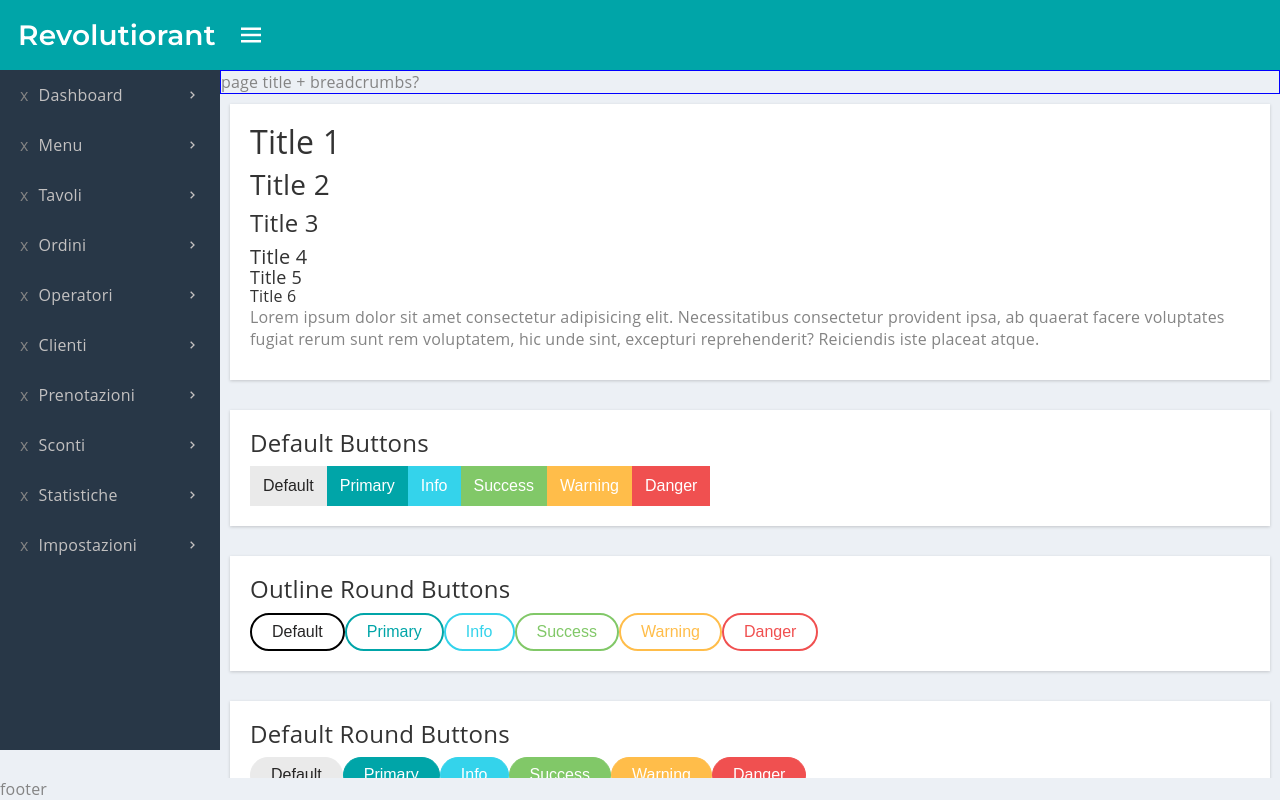
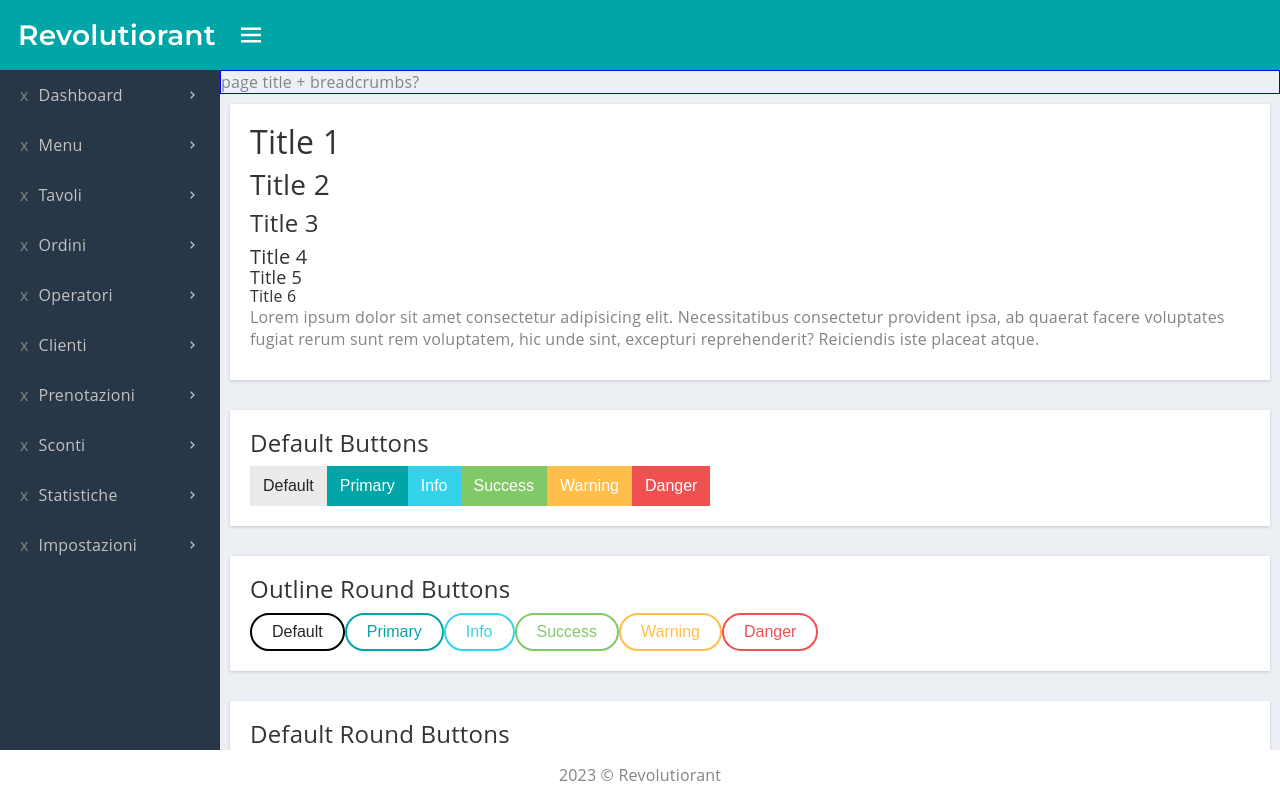
Before and after one commit to giusene/Revolutiorant-AdminPanel, a Next.js app: page / in a window 1280 px wide. Built offline with nearby package versions, Linux system fonts and the light colour scheme.

Commit message:
Componente Footer

```diff
--- /dev/null
+++ b/src/components/Footer/Footer.tsx
@@ -0,0 +1,10 @@
+import styles from "./styles.module.scss";
+
+const Footer = () => {
+  return (
+    <div className={styles.Footer}>
+      <p>2023 © Revolutiorant</p>
+    </div>
+  );
+};
+export default Footer;
--- /dev/null
+++ b/src/components/Footer/styles.module.scss
@@ -0,0 +1,12 @@
+.Footer {
+  height: $footer-height;
+  width: 100%;
+  display: flex;
+  align-items: center;
+  justify-content: center;
+  flex-direction: column;
+  background-color: $white-color;
+  p {
+    margin: 0;
+  }
+}
--- a/src/components/Header/styles.module.scss
+++ b/src/components/Header/styles.module.scss
@@ -2,7 +2,7 @@
   width: 100%;
   height: $header-height;
   background-color: $primary-color;
-  padding: rem(18px);
+  padding: 0 rem(18px);
   display: flex;
   align-items: center;
   gap: rem(20px);
--- a/src/pages/_app.tsx
+++ b/src/pages/_app.tsx
@@ -3,6 +3,7 @@ import type { AppProps } from "next/app";
 import styles from "./../styles/app.module.scss";
 import Header from "@/components/Header/Header";
 import SideMenu from "@/components/SideMenu/SideMenu";
+import Footer from "@/components/Footer/Footer";
 
 export default function App({ Component, pageProps }: AppProps) {
   return (
@@ -19,7 +20,7 @@ export default function App({ Component, pageProps }: AppProps) {
           </div>
         </div>
       </div>
-      <div>footer</div>
+      <Footer />
     </main>
   );
 }
```
